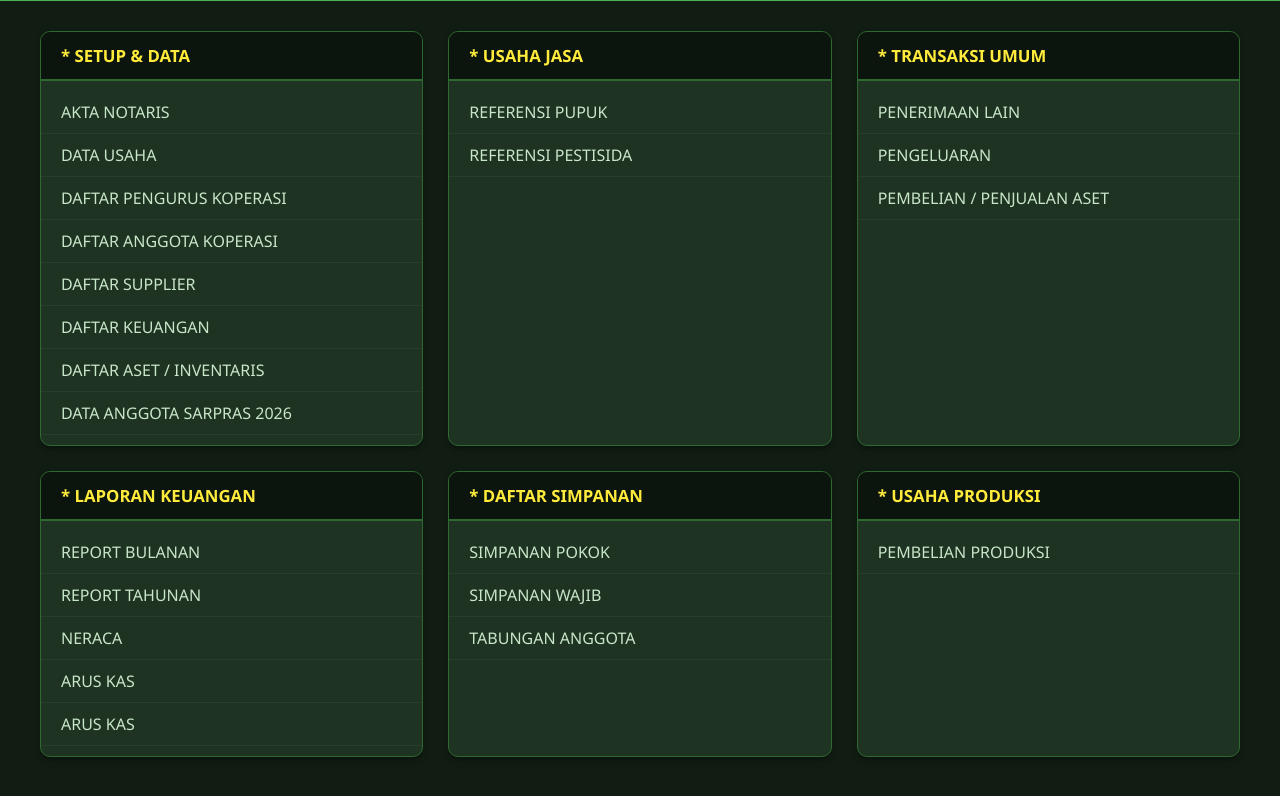
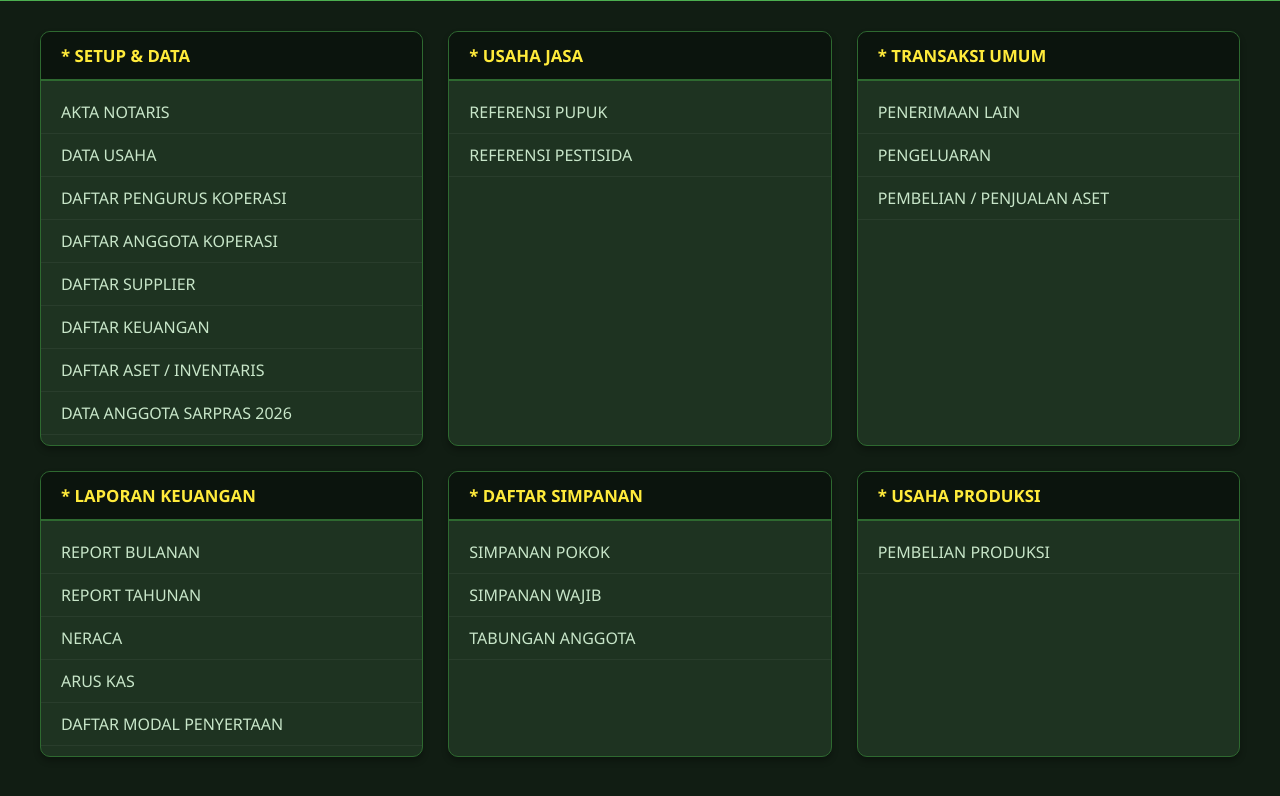
Before and after one commit to maspay4799/KOPERASI-AGRI-MULYA-JAYA-ABADI-V1, a plain HTML site: page index.html in a window 1280 px wide. Shown: the part 118-914 px from the top of the page. Drawn offline with Linux system fonts and the light colour scheme.

Commit message:
Update index.html

```diff
--- a/index.html
+++ b/index.html
@@ -186,7 +186,7 @@
                     <li><a href="report-tahunan.pdf" target="_blank">REPORT TAHUNAN</a></li>
                     <li><a href="neraca.pdf" target="_blank">NERACA</a></li>
                     <li><a href="arus-kas.pdf" target="_blank">ARUS KAS</a></li>
-                    <li><a href="arus-kas.pdf" target="_blank">ARUS KAS</a></li>
+                    <li><a href="aDAFTAR MODAL PENYERTAAN.pdf" target="_blank">DAFTAR MODAL PENYERTAAN</a></li>
                 </ul>
             </div>
 
```
